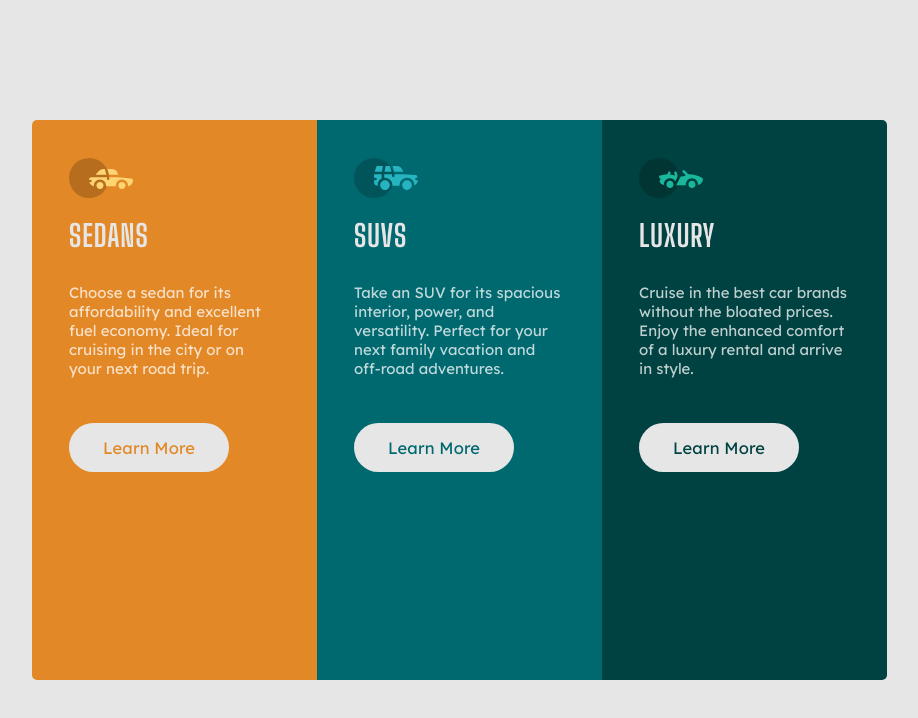
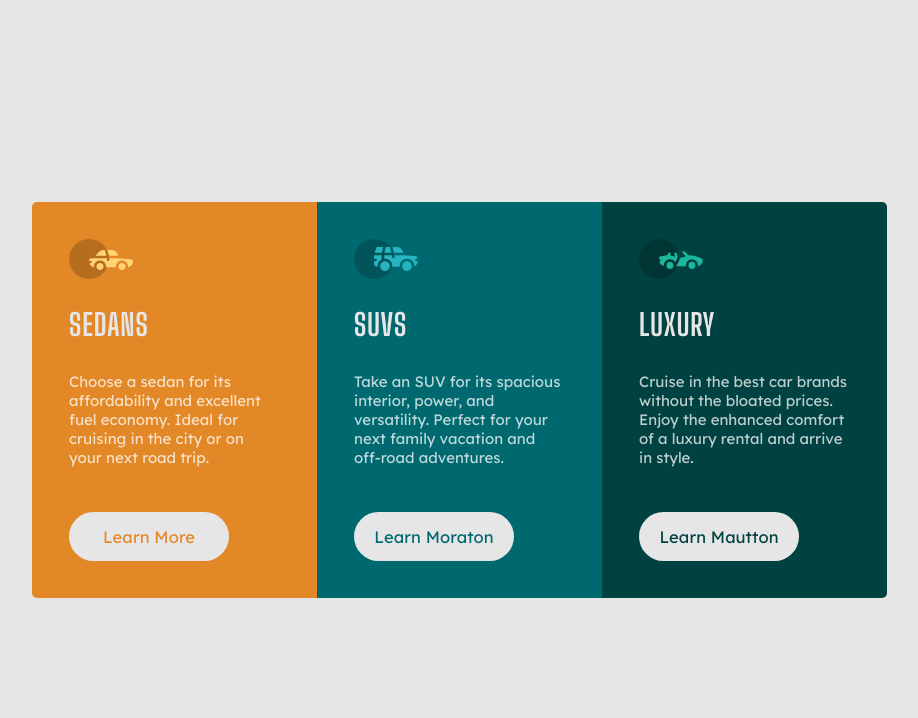
Before and after one commit to Tczr/fromtEndMentor-challenges, a plain HTML site: page 3-column-preview-card-component-main/index.html in a window 1280 px wide. Shown: the whole page, without its empty margins (181-1099 px from the left). Drawn offline with Linux system fonts and the light colour scheme.

Commit message:
update index.html replace h1 with h2, button with ancher tag. And update style.css

```diff
--- a/3-column-preview-card-component-main/index.html
+++ b/3-column-preview-card-component-main/index.html
@@ -26,13 +26,13 @@
         </svg>
       </div>
       <article>
-        <h1>Sedans</h1>
+        <h2>Sedans</h2>
         <p>
           Choose a sedan for its affordability and excellent fuel economy. Ideal for cruising in the city
           or on your next road trip.
         </p>
 
-        <button class="btn orange">Learn more</button>
+        <a class="btn orange">Learn more</a>
 
       </article>
     </section>
@@ -51,12 +51,14 @@
         </svg>
       </div>
       <article>
-        <h1>SUVs</h1>
+        <h2>SUVs</h2>
         <p>
           Take an SUV for its spacious interior, power, and versatility. Perfect for your next family vacation
           and off-road adventures.
         </p>
-           <button class="btn dark-cyan">Learn more</button>
+
+        <a class="btn dark-cyan">Learn moraton</a>
+
       </article>
 
     </section>
@@ -79,12 +81,13 @@
         </svg>
       </div>
       <article>
-        <h1>Luxury</h1>
+        <h2>Luxury</h2>
         <p>
           Cruise in the best car brands without the bloated prices. Enjoy the enhanced comfort of a luxury
           rental and arrive in style.
         </p>
-           <button class="btn darker-cyan">Learn more</button>
+
+        <a class="btn darker-cyan">Learn mautton</a>
       </article>
     </section>
 
--- a/3-column-preview-card-component-main/style.css
+++ b/3-column-preview-card-component-main/style.css
@@ -20,7 +20,7 @@ body{
     font-family: 'Lexend Deca', sans-serif;
     overflow: hidden;
 }
-h1{
+h2{
     color: var(--light-gray);
     font-size:2em;
     font-family: 'Big Shoulders Display', cursive;
@@ -43,7 +43,6 @@ svg{
     border-radius: 5px;
     width: fit-content;
     max-width: 900px;
-    min-height: 70vh;
     overflow: hidden;
 
 
@@ -53,7 +52,7 @@ svg{
     transition: .5s ease-in-out;
 }
 .card>article{
-    margin-top: 1em;
+    margin-top: 1.5em;
     height: 80%;
     display: flex;
     flex-direction: column;
@@ -72,6 +71,8 @@ svg{
     border: 1px solid rgba(0, 0, 0, 0);
     transition:  .5s ease-out;
     max-width:160px ;
+    display: inline-block;
+    text-align: center;
 }
 .btn:hover{
     background: none;
@@ -103,7 +104,6 @@ svg{
         min-height: 400px;
     }
     .btn{
-        padding: 0.5em ;
         border-radius: 30px;
     }
 
```
